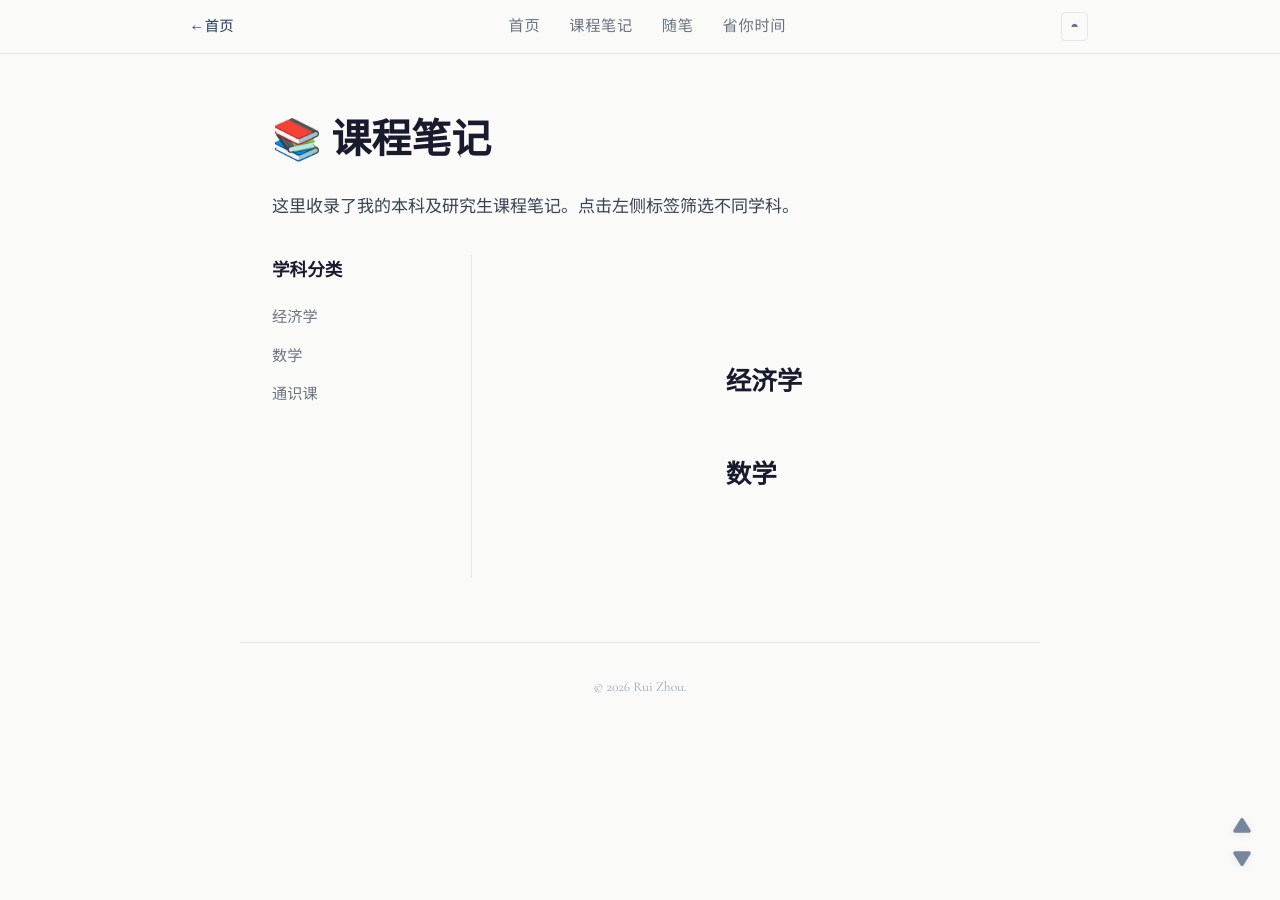
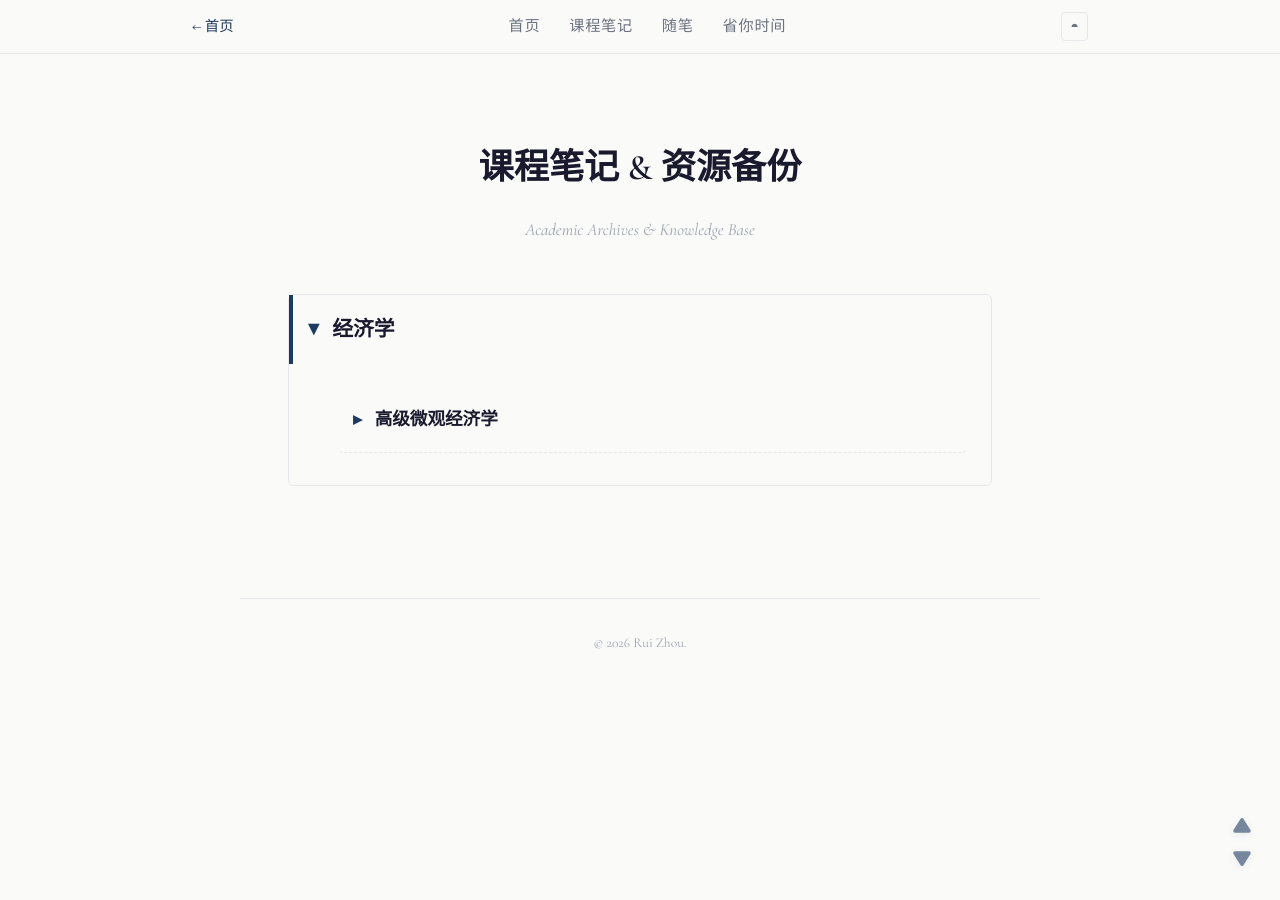
Before and after one commit to zirconeey/zirconeey.github.io, a Jekyll site: the page built from notes.html, in a window 1280 px wide. Built offline with Jekyll 4.4.1, drawn with Linux system fonts in a browser that asks for light colours.

Commit message:
main changes to the layout of the notes system

```diff
--- a/_config.yml
+++ b/_config.yml
@@ -24,3 +24,9 @@ exclude:
   - Gemfile.lock
   - vendor/
   - .gitignore
+
+# Collections (if needed)
+collections:
+  notes:
+    output: true            # 让每一篇笔记生成独立的网页
+    permalink: /notes/:path/ # URL 路径保持与文件夹结构一致
--- a/_layouts/default.html
+++ b/_layouts/default.html
@@ -356,6 +356,34 @@
       border-bottom: none !important;
       border-top: none !important;
     }
+
+    /* 现代排版魔法：智能平衡标题换行 */
+    .post-header h1,
+    .post-container h1,
+    .post-container h2 {
+      text-wrap: balance; /* 让多行标题自动保持长短均匀 */
+    }
+
+    /* 针对正文段落，防止最后一行只剩孤零零的一个词 */
+    .markdown-content p {
+      text-wrap: pretty;
+    }
+
+    .knowledge-base details { margin-bottom: 1rem; border: 1px solid var(--color-border); border-radius: 6px; background: var(--color-bg); }
+    .knowledge-base summary { padding: 1rem; cursor: pointer; font-weight: 600; color: var(--color-ink); list-style: none; transition: background 0.2s; }
+    .knowledge-base summary:hover { background: var(--color-bg-warm); }
+    .knowledge-base summary::before { content: '▸'; margin-right: 0.8rem; color: var(--color-accent); transition: transform 0.2s; display: inline-block; }
+    .knowledge-base details[open] > summary::before { transform: rotate(90deg); }
+
+    .discipline-title { font-size: 1.3rem; border-left: 4px solid var(--color-accent); }
+    .course-block { margin: 0.5rem 1.5rem 1rem 1.5rem; border: none !important; border-bottom: 1px dashed var(--color-border) !important; }
+    .course-title { font-size: 1.1rem; color: var(--color-accent); }
+    .type-section { padding-left: 3rem; margin-bottom: 1rem; }
+    .type-title { font-family: var(--font-display); font-style: italic; color: var(--color-light); margin-bottom: 0.5rem; }
+    .file-list { list-style: none; padding: 0; }
+    .file-list li { margin-bottom: 0.4rem; }
+    .file-list a { color: var(--color-text); text-decoration: none; border-bottom: 1px solid transparent; }
+    .file-list a:hover { color: var(--color-accent); border-bottom-color: var(--color-accent); }
   </style>
 </head>
 <body>
--- a/notes.html
+++ b/notes.html
@@ -1,56 +1,58 @@
 ---
 layout: default
-title: 课程笔记 | Rui Zhou
-permalink: /notes/
+title: "课程笔记"
 ---
 
-<style>
-  .category-container { display: grid; grid-template-columns: 200px 1fr; gap: 3rem; margin-top: 2rem; }
-  .sidebar { border-right: 1px solid var(--color-border); padding-right: 1rem; }
-  .sidebar h3 { font-size: 1.1rem; margin-bottom: 1rem; }
-  .tag-list { list-style: none; padding: 0; }
-  .tag-list li { margin-bottom: 0.5rem; }
-  .tag-list a { color: var(--color-muted); text-decoration: none; font-size: 0.95rem; }
-  .tag-list a:hover { color: var(--color-accent); }
+<article class="post-container" style="max-width: 800px; margin: 0 auto; padding: 2rem 1rem;">
+  <header style="margin-bottom: 3rem; text-align: center;">
+    <h1 style="font-size: 2.2rem; color: var(--color-ink); margin-bottom: 1rem;">课程笔记 & 资源备份</h1>
+    <p style="color: var(--color-light); font-style: italic;">Academic Archives & Knowledge Base</p>
+  </header>
 
-  @media (max-width: 768px) {
-    .category-container { grid-template-columns: 1fr; }
-    .sidebar { border-right: none; border-bottom: 1px solid var(--color-border); padding-bottom: 1rem; margin-bottom: 1rem; }
-  }
-</style>
+  <div class="knowledge-base">
+    {% assign grouped_disciplines = site.notes | group_by: "discipline" %}
 
-<h1>📚 课程笔记</h1>
-<p class="post-meta">这里收录了我的本科及研究生课程笔记。点击左侧标签筛选不同学科。</p>
+    {% for discipline in grouped_disciplines %}
+      <details class="discipline-block" open>
+        <summary class="discipline-title">{{ discipline.name | default: "未分类学科" }}</summary>
 
-<div class="category-container">
-  <aside class="sidebar">
-    <h3>学科分类</h3>
-    <ul class="tag-list">
-      <li><a href="#economics">经济学</a></li>
-      <li><a href="#math">数学</a></li>
-      <li><a href="#general">通识课</a></li>
-    </ul>
-  </aside>
+        <div class="discipline-content" style="padding: 1rem 0 1rem 1.5rem;">
+          {% assign grouped_courses = discipline.items | group_by: "course" %}
+          {% for course in grouped_courses %}
 
-  <main class="content">
+            <details class="course-block">
+              <summary class="course-title">{{ course.name | default: "通用资料" }}</summary>
 
-    <h2 id="economics" style="margin-top: 0;">经济学</h2>
-    <ul class="post-list">
-      {% for post in site.tags['经济学'] %}
-        <li class="post-item">
-          <a href="{{ post.url | relative_url }}">{{ post.title }}</a>
-        </li>
-      {% endfor %}
-    </ul>
+              <div class="course-content" style="padding: 1rem 0 1rem 2rem;">
+                {% assign grouped_types = course.items | group_by: "material_type" %}
+                {% for type in grouped_types %}
 
-    <h2 id="math" style="margin-top: 3rem;">数学</h2>
-    <ul class="post-list">
-      {% for post in site.tags['数学'] %}
-        <li class="post-item">
-          <a href="{{ post.url | relative_url }}">{{ post.title }}</a>
-        </li>
-      {% endfor %}
-    </ul>
+                  <div class="type-section" style="margin-bottom: 1.5rem;">
+                    <h4 class="type-title" style="font-size: 0.9rem; color: var(--color-light); text-transform: uppercase; letter-spacing: 1px; margin-bottom: 0.8rem; border-bottom: 1px solid var(--color-border); display: inline-block;">
+                      {{ type.name | default: "其他" }}
+                    </h4>
 
-  </main>
-</div>
+                    <ul class="file-list" style="list-style: none; padding: 0; margin: 0;">
+                      {% for item in type.items %}
+                        <li style="margin-bottom: 0.6rem;">
+                          <a href="{{ item.url | relative_url }}" style="color: var(--color-text); text-decoration: none; border-bottom: 1px solid transparent; transition: all 0.2s;" onmouseover="this.style.color='var(--color-accent)'; this.style.borderBottomColor='var(--color-accent)'" onmouseout="this.style.color='var(--color-text)'; this.style.borderBottomColor='transparent'">
+                            {{ item.title }}
+                          </a>
+                          {% if item.description %}
+                            <span style="font-size: 0.85rem; color: var(--color-muted); margin-left: 0.5rem;">— {{ item.description }}</span>
+                          {% endif %}
+                        </li>
+                      {% endfor %}
+                    </ul>
+                  </div>
+
+                {% endfor %}
+              </div>
+            </details>
+
+          {% endfor %}
+        </div>
+      </details>
+    {% endfor %}
+  </div>
+</article>
```
Also changed, not shown: _notes/economics/adv-micro/notes/full.md (added, +10 -0 lines).
